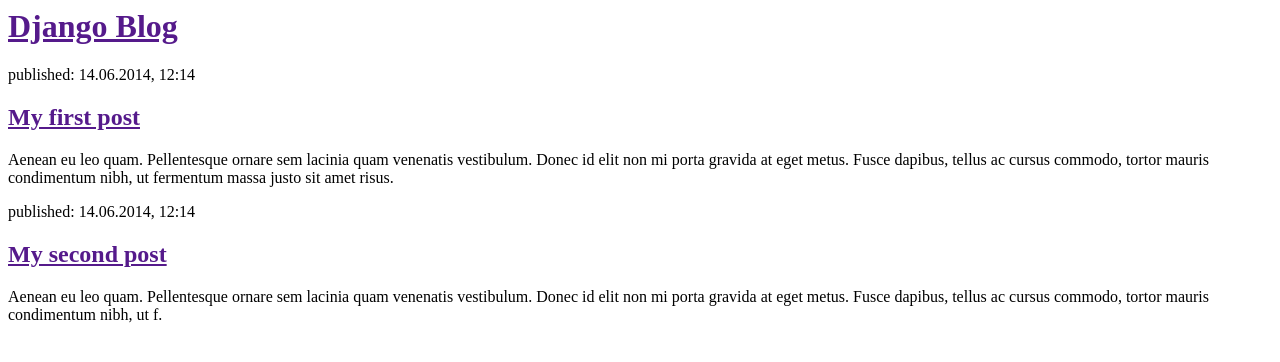
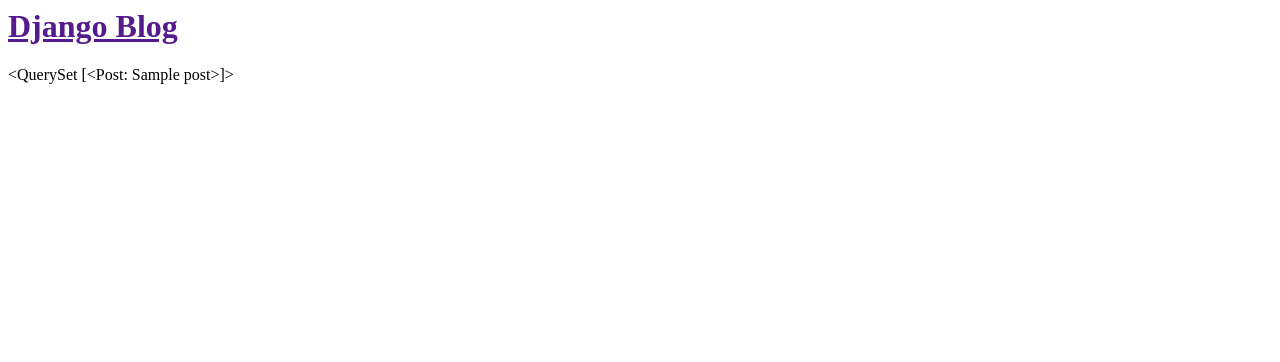
Before and after one commit to BethMwangi/flasky-app, a Django app: template blog/templates/blog/post_list.html in a window 1280 px wide. Shown: the top 362 px of the page. Run offline with Django 3.2, Linux system fonts and the light colour scheme; the template is opened without the code that fills it: values that come from a table or form of the project are taken from there, others are empty; tables that the repository leaves empty hold one stand-in row (values such as "Sample post").

Commit message:
modify posts

```diff
--- a/blog/models.py
+++ b/blog/models.py
@@ -1,6 +1,8 @@
 
 from django.db import models
 from django.utils import timezone
+from django.shortcuts import render
+# from .models import Post
 
 class Post(models.Model):
 	author = models.ForeignKey('auth.User')
--- a/blog/templates/blog/post_list.html
+++ b/blog/templates/blog/post_list.html
@@ -5,18 +5,16 @@
     <body>
         <div>
             <h1><a href="">Django  Blog</a></h1>
+
         </div>
 
-        <div>
-            <p>published: 14.06.2014, 12:14</p>
-            <h2><a href="">My first post</a></h2>
-            <p>Aenean eu leo quam. Pellentesque ornare sem lacinia quam venenatis vestibulum. Donec id elit non mi porta gravida at eget metus. Fusce dapibus, tellus ac cursus commodo, tortor mauris condimentum nibh, ut fermentum massa justo sit amet risus.</p>
-        </div>
 
-        <div>
-            <p>published: 14.06.2014, 12:14</p>
-            <h2><a href="">My second post</a></h2>
-            <p>Aenean eu leo quam. Pellentesque ornare sem lacinia quam venenatis vestibulum. Donec id elit non mi porta gravida at eget metus. Fusce dapibus, tellus ac cursus commodo, tortor mauris condimentum nibh, ut f.</p>
-        </div>
+
+      {{ posts }}
+
+  <!--          {% for post in posts %}
+    {{ post }}
+{% endfor %}
+ -->
     </body>
 </html>
--- a/blog/views.py
+++ b/blog/views.py
@@ -1,5 +1,7 @@
 from django.shortcuts import render
+from django.utils import timezone
+from .models import Post
 
-# Create your views here.
 def post_list(request):
-	return render(request, 'blog/post_list.html', {})
+    posts = Post.objects.filter(published_date__lte=timezone.now()).order_by('published_date')
+    return render(request, 'blog/post_list.html', {})
```
Also changed, not shown: 3 other files.
